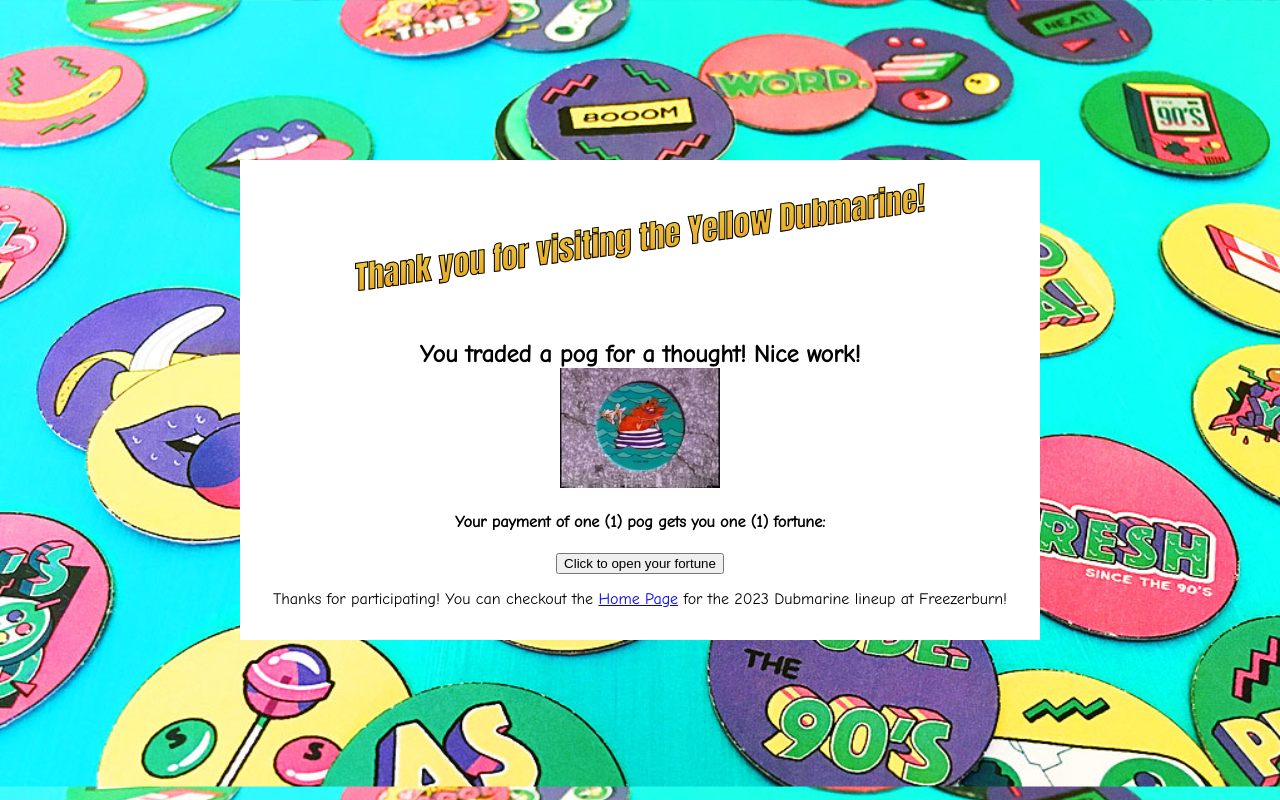
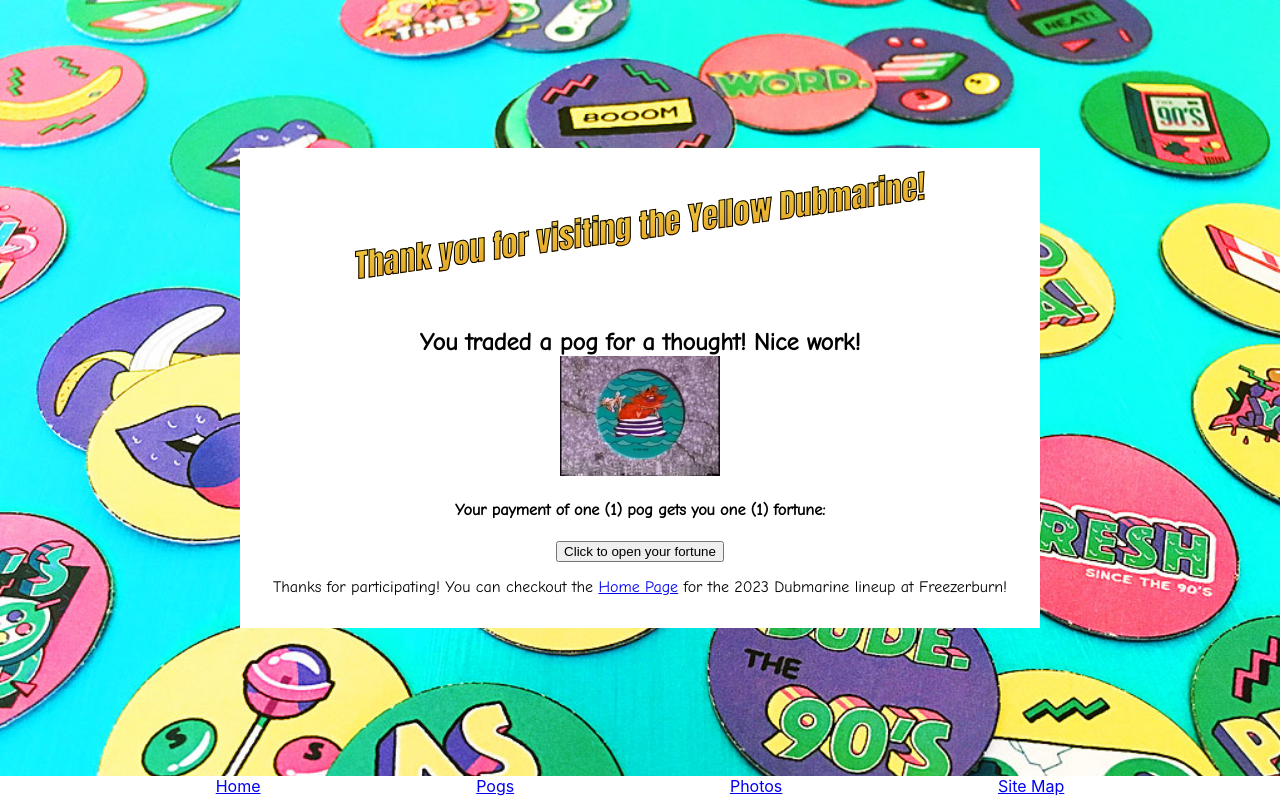
Before and after one commit to connkat/theyellowdubmarine, a React (Create React App) app: page /pogs in a window 1280 px wide. Built offline with nearby package versions, Linux system fonts and the light colour scheme.

Commit message:
added site map

```diff
--- a/src/App.tsx
+++ b/src/App.tsx
@@ -1,7 +1,7 @@
 import { BrowserRouter as Router, Route, Routes } from "react-router-dom";
 import "./styles.css";
 
-import { Home, Pogs, Photos } from "./pages";
+import { Home, Pogs, Photos, SiteMap } from "./pages";
 
 export default function App() {
 	return (
@@ -10,6 +10,7 @@ export default function App() {
 				<Route path="/" element={<Home />}></Route>
 				<Route path="/pogs" element={<Pogs />}></Route>
 				<Route path="/photos" element={<Photos />}></Route>
+				<Route path="/site-map" element={<SiteMap />}></Route>
 			</Routes>
 		</Router>
 	);
--- a/src/components/Footer.tsx
+++ b/src/components/Footer.tsx
@@ -8,6 +8,7 @@ export default function Footer() {
 			<Link to="/">Home</Link>
 			<Link to="/pogs">Pogs</Link>
 			<Link to="/photos">Photos</Link>
+			<Link to="./site-map">Site Map</Link>
 		</div>
 	);
 }
--- a/src/pages/Home.tsx
+++ b/src/pages/Home.tsx
@@ -47,7 +47,7 @@ export default function Home() {
 				</div>
 			</div>
 			{/* {modal && <AnnoyingModal setHandleModal={setHandleModal} />} */}
-			{/* <Footer /> */}
+			<Footer />
 		</div>
 	);
 }
--- /dev/null
+++ b/src/pages/Layout.tsx
@@ -0,0 +1,15 @@
+import Footer from "../components/Footer";
+
+import "./layout.css";
+
+type Props = {
+	children: React.ReactNode;
+};
+export default function Layout({ children }: Props) {
+	return (
+		<div className="Layout">
+			{children}
+			<Footer />
+		</div>
+	);
+}
--- a/src/pages/Photos.tsx
+++ b/src/pages/Photos.tsx
@@ -1,15 +1,27 @@
-// import construction from "../assets";
+import construction from "../assets/consbar.gif";
+import Layout from "./Layout";
 
-// import "./Photos.css";
+import "./photos.css";
 
 export default function Photos() {
 	return (
+		<Layout>
 			<div className="Photos">
 				<img
-				// src={construction}
+					src={construction}
+					className="construction"
+					alt="Under construction"
+				/>
+				<h3>
+					We're working hard to track down evidence of the party bus! Come back
+					soon!
+				</h3>
+				<img
+					src={construction}
 					className="construction"
 					alt="Under construction"
 				/>
 			</div>
+		</Layout>
 	);
 }
--- a/src/pages/Pogs.tsx
+++ b/src/pages/Pogs.tsx
@@ -6,6 +6,7 @@ import { data } from "../pogs";
 import pogsGIF from "../assets/pogs.gif";
 import "./pogs.css";
 import { Link } from "react-router-dom";
+import Layout from "./Layout";
 
 export default function Pogs() {
 	const [modal, setModal] = useState(false);
@@ -14,6 +15,7 @@ export default function Pogs() {
 	const fortune = data[pickNum(data.length)];
 
 	return (
+		<Layout>
 			<div className="Pogs">
 				<div className="pogs-container">
 					<div className="wordart-pogs">
@@ -35,5 +37,6 @@ export default function Pogs() {
 					</p>
 				</div>
 			</div>
+		</Layout>
 	);
 }
--- /dev/null
+++ b/src/pages/SiteMap.tsx
@@ -0,0 +1,3 @@
+export default function SiteMap() {
+	return <div className="SiteMap"></div>;
+}
--- a/src/pages/index.ts
+++ b/src/pages/index.ts
@@ -1,3 +1,4 @@
 export { default as Home } from "./Home";
 export { default as Photos } from "./Photos";
 export { default as Pogs } from "./Pogs";
+export { default as SiteMap } from "./SiteMap";
--- /dev/null
+++ b/src/pages/layout.css
@@ -0,0 +1,3 @@
+.Layout {
+	height: 100%;
+}
--- /dev/null
+++ b/src/pages/photos.css
@@ -0,0 +1,12 @@
+.Photos {
+	justify-content: center;
+	display: flex;
+	margin: auto;
+	padding-top: 10%;
+	flex-direction: column;
+	width: 50%;
+}
+
+h3 {
+	text-align: center;
+}
--- a/src/pages/pogs.css
+++ b/src/pages/pogs.css
@@ -5,7 +5,7 @@
 	background-image: url("../assets/pogs-background.jpg");
 	background-repeat: repeat;
 	background-size: 100%;
-	min-height: 100vh;
+	min-height: 97vh;
 	display: flex;
 	flex-direction: column;
 }
```
Lines whose indentation alone changed are shown as unchanged.
